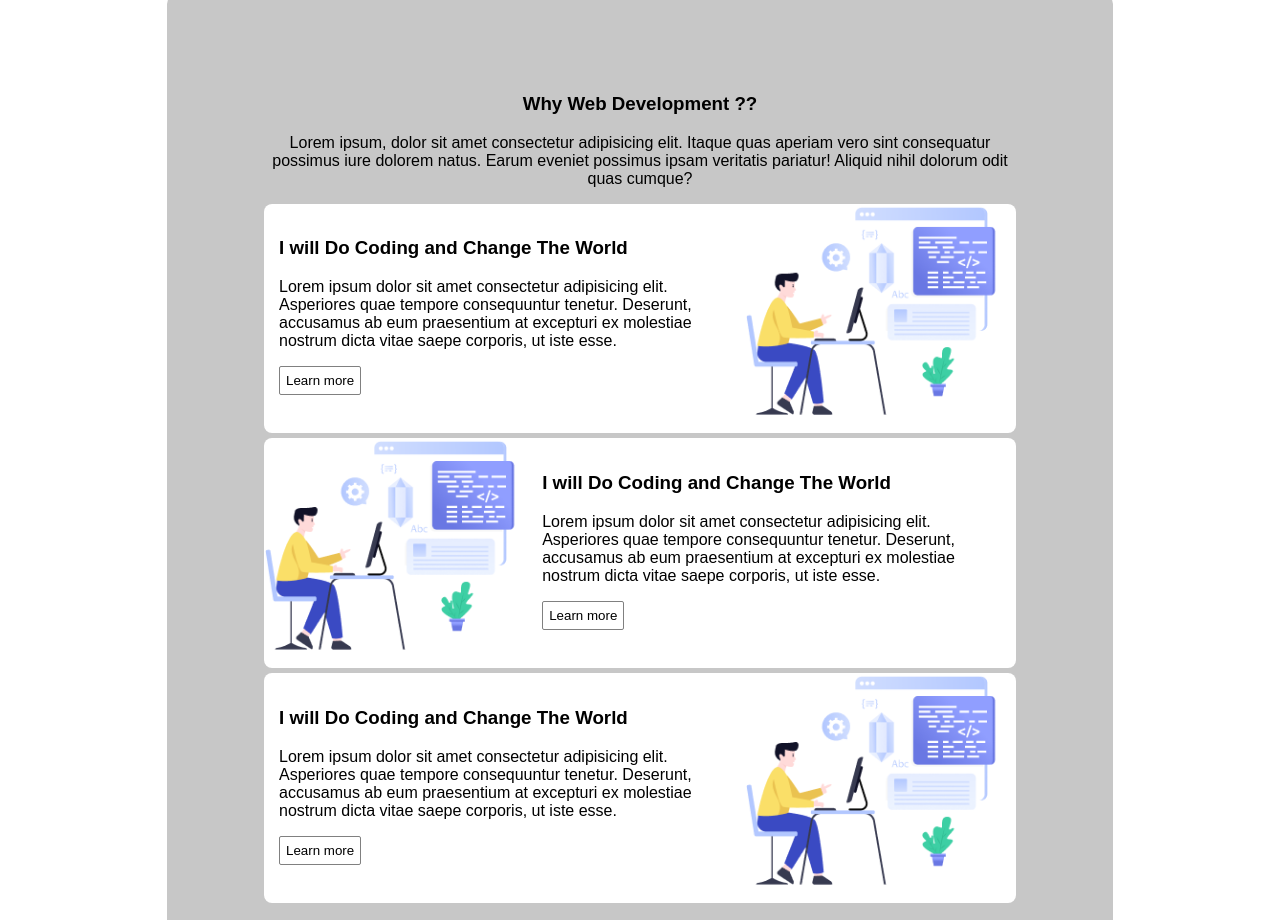
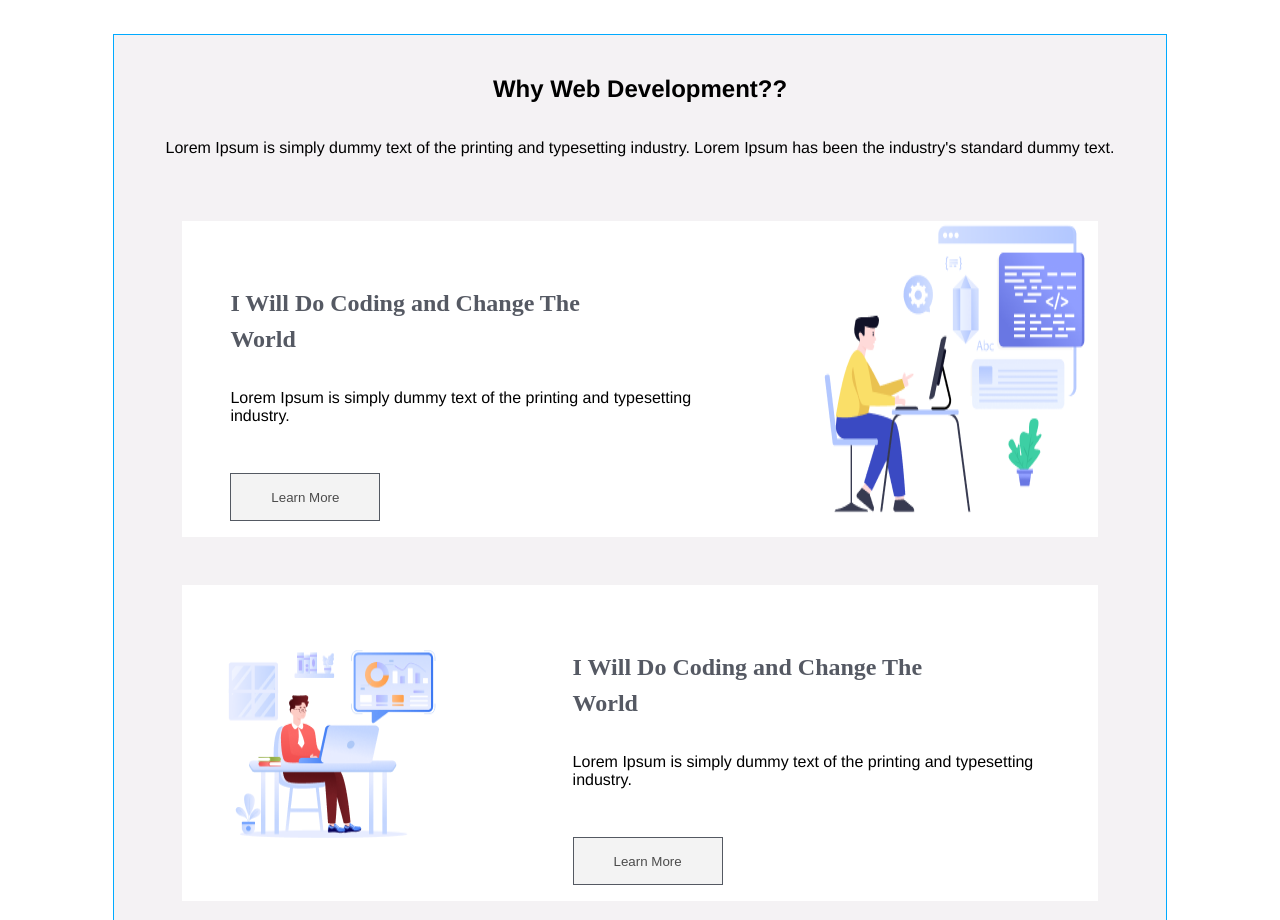
Before and after one commit to aahmaadcsecu21/Assignment-1, a plain HTML site: page index.html in a window 1280 px wide. Shown: the part 558-1478 px from the top of the page. Drawn offline with Linux system fonts and the light colour scheme.

Commit message:
some more changes done

```diff
--- a/index.html
+++ b/index.html
@@ -7,14 +7,13 @@
     <link rel="stylesheet" href="styles/style.css">
     <style>
         body{
-            font-family: Arial, Helvetica, sans-serif;
+            font-family: Az, Helvetica, sans-serif;
         }
         header > div{
 
             display: flex;
             justify-content: space-between;
             padding: 16px;
-
         }
         header > div > h3{
             justify-self:end;
@@ -52,56 +51,13 @@
             color: white;
         }
 
-        .section1{
-            box-sizing: border-box;
-            padding-top: 80px;
-            padding-left: 97px;
-            padding-right: 97px;
-            padding-bottom: 80px;
-            background-color: #c7c7c7;
-            border-radius: 10px;
-            width: 946px;
-            text-align: center;
-            margin-bottom: 10px;
-            margin-top: 10px;
-        }
-        .web1{
-            display: flex;
-            border-radius: 8px;
-            width: 100%;
-            margin-right: 97px;
-            background-color: white;
-            margin-top: 5px;
-            margin-bottom: 10;
-       }
-        .left{
-            text-align: start;
-            padding: 15px;
-            width: 60%;
-        }
-        .item-iag1{
-            width: 35%;
-        }
-        .web-button{
-            background-color: white;
-            border: 1px solid rgb(128, 128, 128);
-            border-radius: 2px;
-            padding: 6px;
-        }
-        .section-container{
-            display: flex;
-            flex-direction: column;
-            align-items: center;
-            padding-left: 148px;
-            padding-right: 148px;
 
-        }
     </style>
 </head>
 <body>
     <header>
     <div>
-  <h3>alamin</h3>
+  <h3>Al-amin Ahmad</h3>
   <button>Download resume</button>
     </div>
     <div class="banner">
@@ -112,48 +68,58 @@
     </div>
     </header>
     <main>
+        <section>
+            <div class="web-container">
+                <div class="web">
+                    <h1>Why Web Development??</h1>
+                    <p class="intro">Lorem Ipsum is simply dummy text of the printing and typesetting industry. Lorem Ipsum has been the industry's standard dummy text.</p>
+                </div>
 
+                <div class="section">
+                    <div class="card">
+                        <h2 class="heading">I Will Do Coding and Change The World</h2>
+                        <p>Lorem Ipsum is simply dummy text of the printing and typesetting industry.</p>
+                        <div>
+                            <button class="btn">Learn More</button>
+                        </div>
+                    </div>
+                    <img src="assets/Layer_1.png" alt="Coding Image">
+                </div>
+                <div class="section">
+                    <img class="img" src="assets/Group 3.png" alt="Coding Image">
+                    <div class="card">
+                        <h2 class="heading">I Will Do Coding and Change The World</h2>
+                        <p>Lorem Ipsum is simply dummy text of the printing and typesetting industry.</p>
+                        <div>
+                            <button class="btn">Learn More</button>
+                        </div>
+                    </div>
+                </div>
+                <div class="section">
+                    <div class="card">
+                        <h2 class="heading">I Will Do Coding and Change The World</h2>
+                        <p>Lorem Ipsum is simply dummy text of the printing and typesetting industry.</p>
+                        <div>
+                            <button class="btn">Learn More</button>
+                        </div>
+                    </div>
+                    <img src="assets/Group 4.png" alt="Coding Image">
+                </div>
+            </div>
+        </section>
+        <section>
+            <div class="web-container2">
+                <div class="web2">
+                    <h1 class="delta-h">My Inspiration</h1>
+                    <p class="intro">Lorem Ipsum is simply dummy text of the printing and typesetting industry. Lorem Ipsum has been the industry's standard dummy text.</p>
+                </div>
 
-        <div class="section-container">
-        <section class="section1">
-            <h3>Why Web Development ??</h3>
-            <p>Lorem ipsum, dolor sit amet consectetur adipisicing elit. Itaque quas aperiam vero sint consequatur possimus iure dolorem natus. Earum eveniet possimus ipsam veritatis pariatur! Aliquid nihil dolorum odit quas cumque?</p>
+                <div class="section">
 
-            <div class="web1">
-                <div class="left">
-                    <h3>I will Do Coding and Change The World</h3>
-                    <p> Lorem ipsum dolor sit amet consectetur adipisicing elit. Asperiores quae tempore consequuntur tenetur. Deserunt, accusamus ab eum praesentium at excepturi ex molestiae nostrum dicta vitae saepe corporis, ut iste esse.</p>
-                    <button class="web-button">Learn more</button>
                 </div>
-                <img class="item-iag1" src="/assets/Layer_1.png" alt="">
+
             </div>
-
-
-
-        <div class="web1">
-            <img class="item-iag1" src="/assets/Layer_1.png" alt="">
-            <div class="left">
-                <h3>I will Do Coding and Change The World</h3>
-                <p> Lorem ipsum dolor sit amet consectetur adipisicing elit. Asperiores quae tempore consequuntur tenetur. Deserunt, accusamus ab eum praesentium at excepturi ex molestiae nostrum dicta vitae saepe corporis, ut iste esse.</p>
-                <button class="web-button">Learn more</button>
-            </div>
-
-        </div>
-
-
-        <div class="web1">
-            <div class="left">
-                <h3>I will Do Coding and Change The World</h3>
-                <p> Lorem ipsum dolor sit amet consectetur adipisicing elit. Asperiores quae tempore consequuntur tenetur. Deserunt, accusamus ab eum praesentium at excepturi ex molestiae nostrum dicta vitae saepe corporis, ut iste esse.</p>
-                <button class="web-button">Learn more</button>
-            </div>
-            <img class="item-iag1" src="/assets/Layer_1.png" alt="">
-        </div>
         </section>
-
-    </div>
-
-
     </main>
     <footer>
 
--- a/styles/style.css
+++ b/styles/style.css
@@ -0,0 +1,69 @@
+
+.azeret-mono-normaal {
+  font-family: "Azeret Mono", monospace;
+  font-optical-sizing: auto;
+}
+
+.web-container{
+  width:80%;
+  margin: 50px auto;
+  background-color: #f4f2f4;
+  padding: 20px;
+  border: 1px solid #00aaff;
+}
+.web-container .web{
+  display: flex;
+  align-items: center;
+  flex-direction: column;
+  text-align: center;
+}
+.section{
+  background-color: white;
+  display: flex;
+  flex-direction: row;
+  justify-content: space-between;
+  margin: 48px;
+}
+/*shared style*/
+.web-container .section .card{
+  width: 477px;
+  height: 220px;
+  display: flex;
+  flex-direction: column;
+  padding: 48px;
+}
+.heading{
+  margin: 16px 0;
+  padding: 0;
+  width: 390px;
+  color: rgba(13, 19, 33, 0.7);
+  font-family: Azeret Mono;
+  font-size: 24px;
+  font-weight: 700;
+  line-height: 36px;
+  letter-spacing: 0%;
+  text-align: left;
+}
+.card .btn{
+  width: 150px;
+  height: 48px;
+  border: 1px solid rgb(13, 19, 33);
+  opacity: 0.7;
+  margin: 32px 0px;
+  padding: 0px;
+}
+.card .para{
+  width: 468px;
+  color: rgb(13, 19, 33);
+  font-family: Azeret Mono;
+  font-size: 16px;
+  font-weight: 400;
+  line-height: 26px;
+  letter-spacing: 0%;
+  text-align: left;
+}
+.section .img{
+  align-items: start;
+  padding: 30px;
+}
+/*section2*/
```
